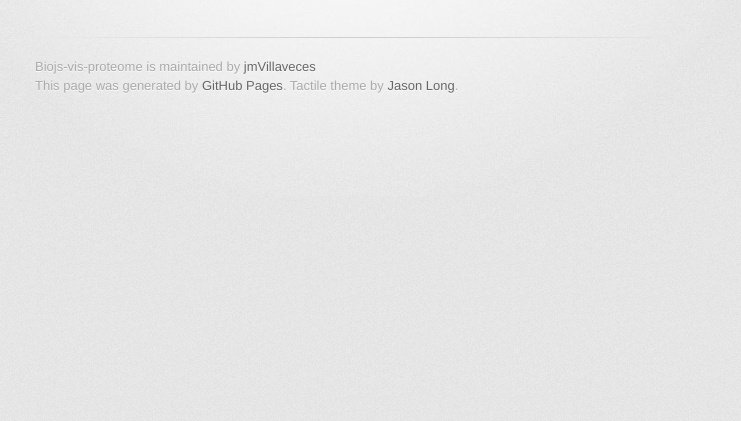
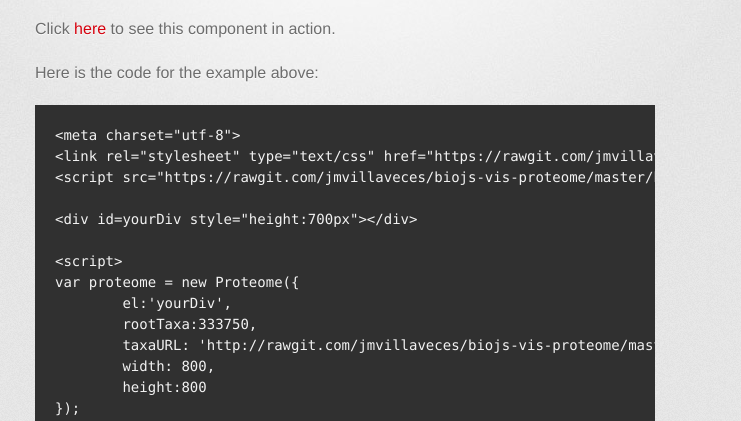
Before and after one commit to jmvillaveces/biojs-vis-proteome, a plain HTML site: page index.html in a window 1280 px wide. Shown: the part 377-798 px from the top of the page, without its empty margins (295-1036 px from the left). Drawn offline with Linux system fonts and the light colour scheme; a web font is replaced by a local one.

Commit message:
Create gh-pages branch via GitHub

```diff
--- a/index.html
+++ b/index.html
@@ -7,11 +7,10 @@
     <link rel="stylesheet" type="text/css" href="stylesheets/stylesheet.css" media="screen">
     <link rel="stylesheet" type="text/css" href="stylesheets/pygment_trac.css" media="screen">
     <link rel="stylesheet" type="text/css" href="stylesheets/print.css" media="print">
-
     <!--[if lt IE 9]>
     <script src="//html5shiv.googlecode.com/svn/trunk/html5.js"></script>
     <![endif]-->
-    <title>Biojs-vis-proteome by jmVillaveces</title>
+    <title>Biojs-vis-proteome by jmvillaveces</title>
   </head>
 
   <body>
@@ -24,9 +23,9 @@
         </header>
 
         <section id="downloads" class="clearfix">
-          <a href="https://github.com/jmVillaveces/biojs-vis-proteome/zipball/master" id="download-zip" class="button"><span>Download .zip</span></a>
-          <a href="https://github.com/jmVillaveces/biojs-vis-proteome/tarball/master" id="download-tar-gz" class="button"><span>Download .tar.gz</span></a>
-          <a href="https://github.com/jmVillaveces/biojs-vis-proteome" id="view-on-github" class="button"><span>View on GitHub</span></a>
+          <a href="https://github.com/jmvillaveces/biojs-vis-proteome/zipball/master" id="download-zip" class="button"><span>Download .zip</span></a>
+          <a href="https://github.com/jmvillaveces/biojs-vis-proteome/tarball/master" id="download-tar-gz" class="button"><span>Download .tar.gz</span></a>
+          <a href="https://github.com/jmvillaveces/biojs-vis-proteome" id="view-on-github" class="button"><span>View on GitHub</span></a>
         </section>
 
         <hr>
@@ -37,11 +36,30 @@
 
 <p>A BioJS component for dynamic, multilevel visualisation of proteomes in UniProt.</p>
 
+<p>Click <a href="http://jmvillaveces.github.io/biojs-vis-proteome/example.html">here</a> to see this component in action.</p>
 
+<p>Here is the code for the example above:</p>
+
+<pre><code>&lt;meta charset="utf-8"&gt;
+&lt;link rel="stylesheet" type="text/css" href="https://rawgit.com/jmvillaveces/biojs-vis-proteome/master/build/css/proteome.css"&gt;
+&lt;script src="https://rawgit.com/jmvillaveces/biojs-vis-proteome/master/build/biojs-vis-proteome.js"&gt;&lt;/script&gt;
+
+&lt;div id=yourDiv style="height:700px"&gt;&lt;/div&gt;
+
+&lt;script&gt;
+var proteome = new Proteome({
+        el:'yourDiv',
+        rootTaxa:333750,
+        taxaURL: 'http://rawgit.com/jmvillaveces/biojs-vis-proteome/master/build/data/taxa.json',
+        width: 800,
+        height:800
+});
+&lt;/script&gt;
+</code></pre>
         </section>
 
         <footer>
-          Biojs-vis-proteome is maintained by <a href="https://github.com/jmVillaveces">jmVillaveces</a><br>
+          Biojs-vis-proteome is maintained by <a href="https://github.com/jmvillaveces">jmvillaveces</a><br>
           This page was generated by <a href="http://pages.github.com">GitHub Pages</a>. Tactile theme by <a href="https://twitter.com/jasonlong">Jason Long</a>.
         </footer>
 
```
Also changed, not shown: params.json (+1 -1 lines).
